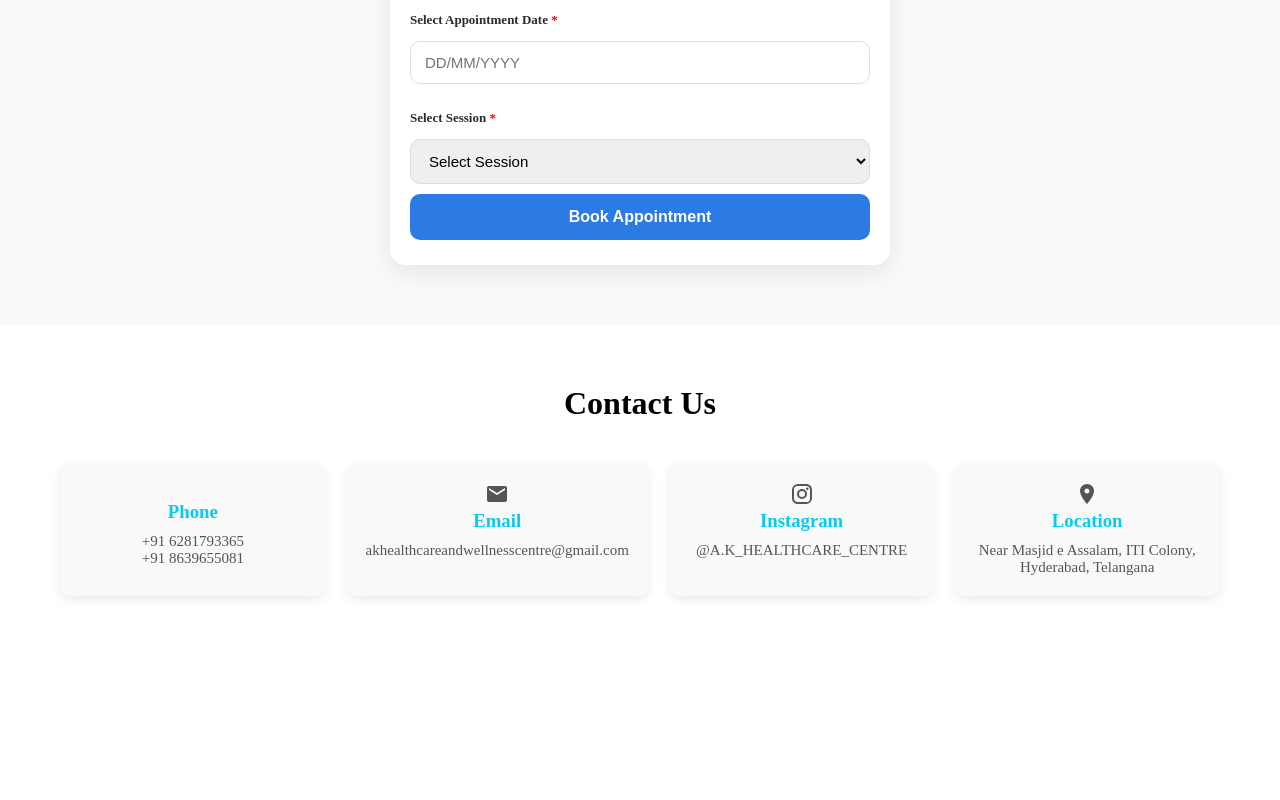
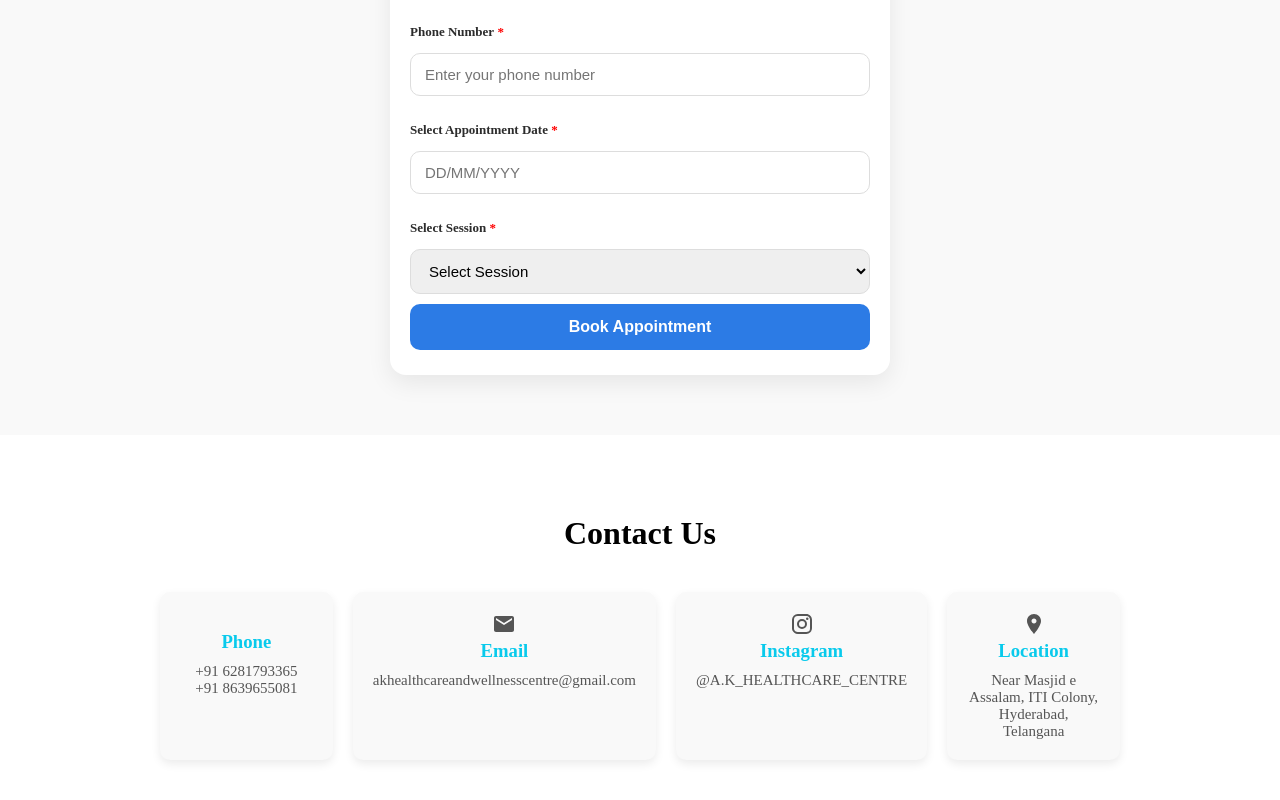
Before and after one commit to AnilMende/Clinic-Appointment-Booking-System-MERN-, a React (Vite) app in the folder frontend/: page / in a window 1280 px wide. Shown: the part 4196-4996 px from the top of the page. Before the commit the page ends 4852 px from the top, so only its background shows below. Built offline with nearby package versions, Linux system fonts and the light colour scheme; some icons are missing.

Commit message:
fixed styling

```diff
--- a/frontend/src/components/ContactComponent/ContactComponent.css
+++ b/frontend/src/components/ContactComponent/ContactComponent.css
@@ -6,9 +6,9 @@
 
 .contact-container{
     width: 100%;
-    max-width: 1200px;
-    margin: auto;
-    padding: 0 20px;
+    max-width: 1000px;
+    margin: 0 auto;
+    padding: 20px;
     text-align: center;
 }
 
@@ -24,6 +24,7 @@
 }
 
 .contact-card{
+    width: 100%;
     background: #f9f9f9;
     padding: 20px;
     border-radius: 10px;
@@ -107,4 +108,7 @@
     grid-template-columns: 1fr;
     gap: 15px;
   }
+  .contact-card{
+    width: 100%;
+  }
 }
--- a/frontend/src/components/ServicesComponent/ServicesComponent.css
+++ b/frontend/src/components/ServicesComponent/ServicesComponent.css
@@ -19,10 +19,12 @@
     display: grid;
     grid-template-columns: repeat(3, 1fr);
     gap: 25px;
+    margin: 0 auto;
 }
 
 /* Service Card */
 .service-card {
+    width: 100%;
     background: #fff;
     border-radius: 16px;
     padding: 20px;
@@ -34,6 +36,7 @@
 
 /* Image */
 .service-card img {
+    width: 100%;
     height: 130px;
     border-radius: 10px;
     object-fit: contain;
@@ -106,6 +109,7 @@
     }
 
     .service-card {
+        width: 100%;
         padding: 15px;
     }
 
--- a/frontend/src/index.css
+++ b/frontend/src/index.css
@@ -13,6 +13,4 @@ body {
 
 html, body{
   overflow-x: hidden;
-  margin: 0;
-  padding: 0;
 }
```
